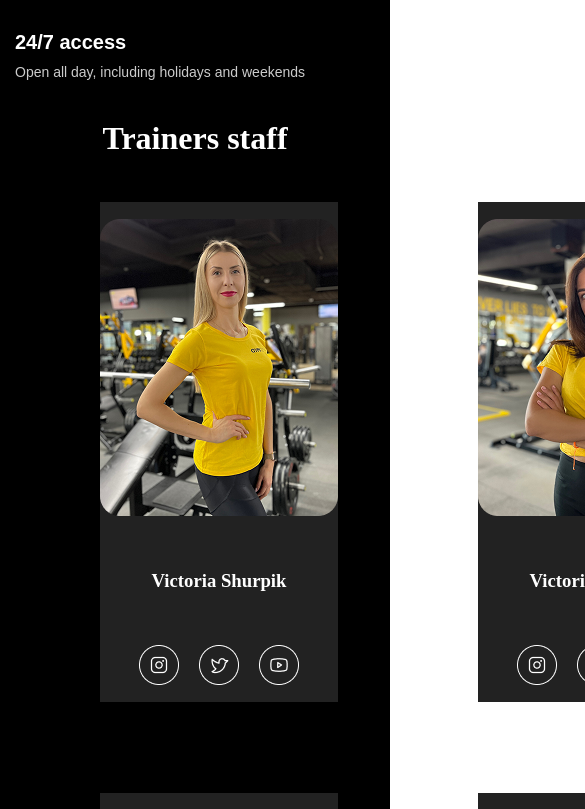
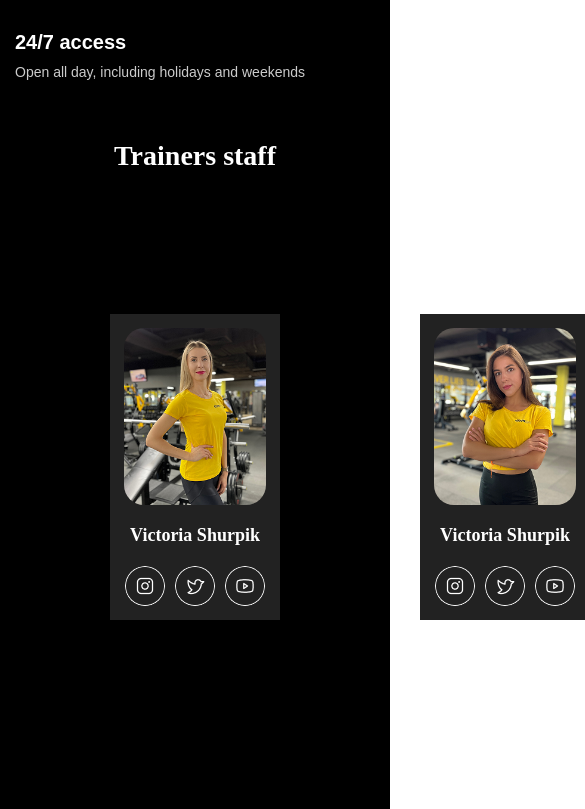
Before and after one commit to Shaxriyor1227/gitteam2, a React (Vite) app: page / in a window 390 px wide. Shown: the part 1280-2089 px from the top of the page, 585 px wide, since content can reach past the window. Built offline with nearby package versions, Linux system fonts and the light colour scheme.

Commit message:
media gym

```diff
--- a/src/components/Gym-membership/Gym.css
+++ b/src/components/Gym-membership/Gym.css
@@ -36,6 +36,7 @@ height: auto;
     padding-top: 20px;
 }
 
+
 .icons{
     display: flex;
     align-items: center;
@@ -43,3 +44,70 @@ height: auto;
     gap: 20px;
     padding-top: 20px;
 }
+
+.trainers2 img {
+    width: 100%;
+    max-width: 250px;
+    height: auto;
+    border-radius: 20px;
+}
+
+@media (max-width: 1100px) {
+    .container {
+        flex-wrap: wrap;
+        justify-content: center;
+        gap: 24px;
+        padding: 20px;
+    }
+
+    .trainers2 {
+        width: 320px;
+        height: auto;
+        padding: 20px;
+    }
+}
+
+@media (max-width: 768px) {
+    .container {
+        flex-direction: column;
+        align-items: center;
+    }
+
+    .trainers2 {
+        width: 100%;
+        max-width: 420px;
+        margin: 0 auto;
+        padding: 18px;
+    }
+
+    .trainers1 h1 {
+        font-size: 32px;
+    }
+
+    .icons {
+        gap: 14px;
+    }
+}
+
+@media (max-width: 480px) {
+    .trainers {
+        padding: 20px 10px;
+    }
+
+    .trainers1 h1 {
+        font-size: 28px;
+        text-align: center;
+    }
+
+    .trainers2 {
+        padding: 14px;
+    }
+
+    .trainers2 h3 {
+        font-size: 18px;
+    }
+
+    .icons {
+        gap: 10px;
+    }
+}
```
